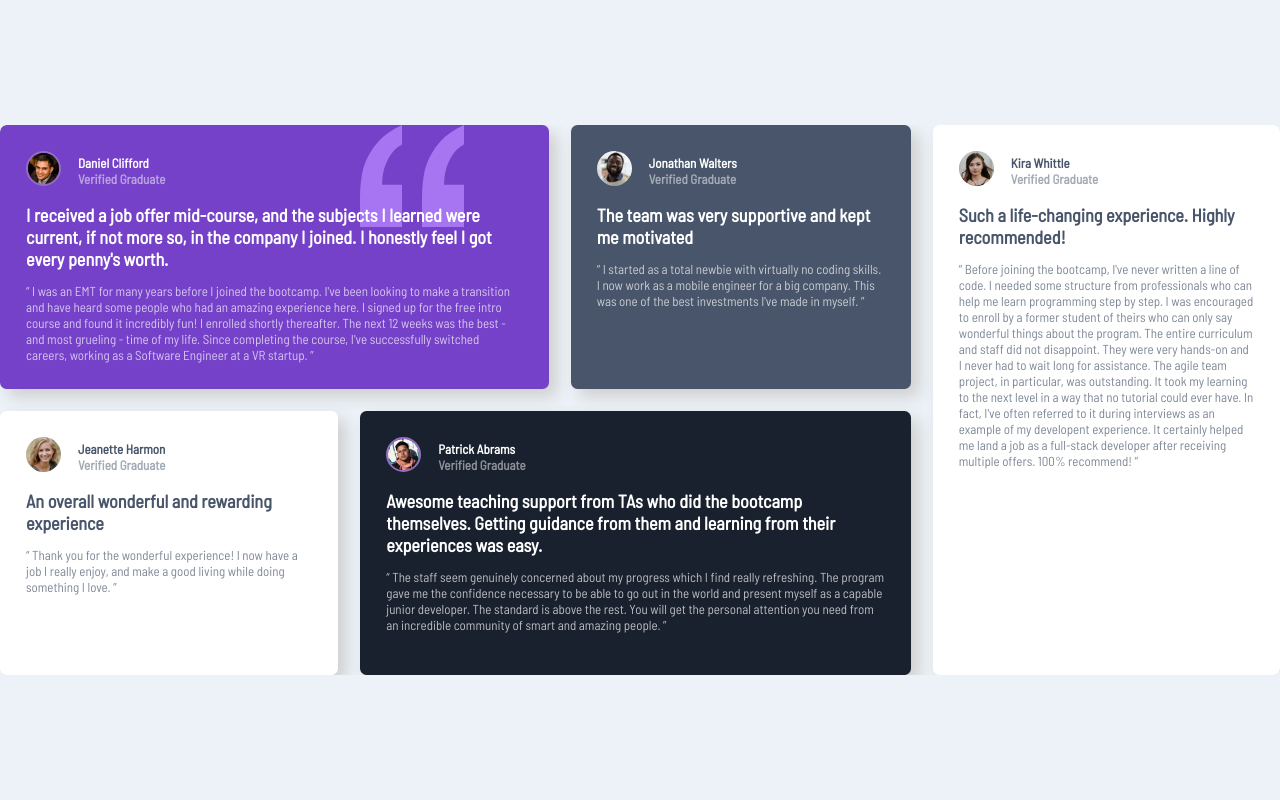
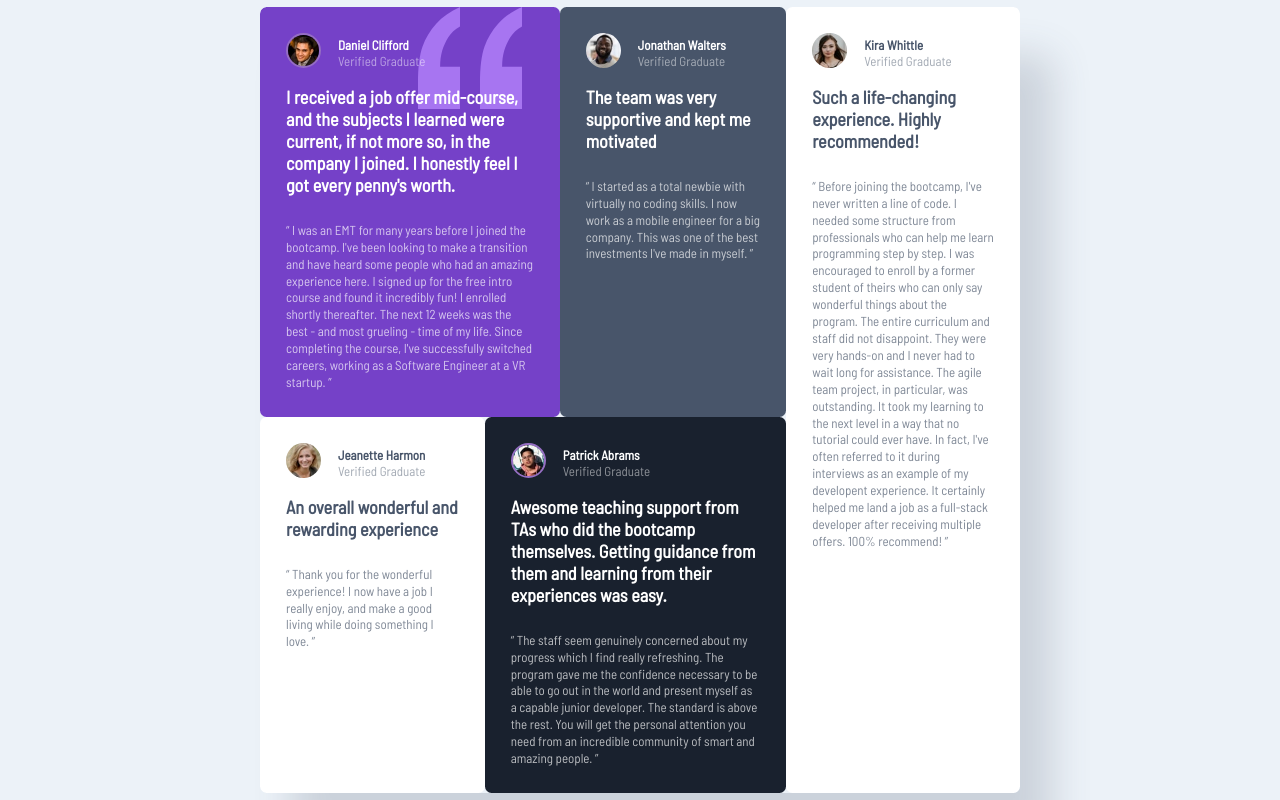
Before and after one commit to Malgorzata-b/Mobile, a plain HTML site: page index.html in a window 1280 px wide. Drawn offline with Linux system fonts and the light colour scheme.

Commit message:
fourth commit

```diff
--- a/Style.css
+++ b/Style.css
@@ -20,9 +20,6 @@
   --Light-grayish-blue: hsl(210, 46%, 95%);
 }
 
-/* 1. "Verified Graduate" has the same color as the person's name with 50% opacity
-2. Review paragraphs inside the quotations have the same color as well, but are at 70% opacity */
-
 body {
   height: 100vh;
   background-color: var(--Light-grayish-blue);
@@ -33,23 +30,25 @@ body {
 
 .Main-container {
   display: grid;
-  /* height: 23rem; */
-  max-width: 1440px;
-  /* border: 2px solid green; */
+
   overflow: hidden;
   border-radius: 0.5rem;
+  margin: 20rem;
+  box-shadow: 2.5rem 3.75rem 3rem rgba(73, 85, 107, 0.2);
 }
 
 .Main-container > * {
-  /* border: 2px solid red; */
   border-radius: 0.5rem;
   width: 100%;
   height: 100%;
 }
-.grid {
-  grid-template-columns: repeat(4, auto);
-  grid-template-rows: 1fr 1fr;
-  gap: 1.7rem;
+
+@media only screen and (min-width: 1440px) {
+  .grid {
+    grid-template-columns: repeat(4, 1fr);
+    grid-template-rows: auto;
+    gap: 2rem;
+  }
 }
 
 .box1 {
@@ -57,33 +56,28 @@ body {
   background: url(images/bg-pattern-quotation.svg) no-repeat;
   background-position: top 0% left 81%;
   background-color: var(--Moderate-violet);
-  box-shadow: 8px 8px 16px var(--Light-gray);
 }
 .box2 {
   background-color: var(--Verydark-grayish-blue);
-  box-shadow: 8px 8px 16px var(--Light-gray);
 }
 .box3 {
   background-color: var(--White);
-  box-shadow: 8px 8px 16px var(--Light-gray);
 }
 .box5 {
   grid-column: 4/5;
   grid-row: 1/3;
   background-color: var(--White);
-  box-shadow: 8px 8px 16px var(--Light-gray);
 }
 .box4 {
   grid-column: 2 / 4;
   background-color: var(--Very-dark-blackish-blue);
-  box-shadow: 8px 8px 16px var(--Light-gray);
 }
 
 h5,
 h2 {
   color: var(--White);
   margin-top: 0.3rem;
-  font-weight: 600px;
+  font-weight: 600;
 }
 h2 {
   font-size: 1.4rem;
@@ -91,13 +85,14 @@ h2 {
 
 h6 {
   color: var(--whiteParagraphs1);
-  font-weight: 500px;
+  font-weight: 500;
 }
 
 p {
   color: var(--whiteParagraphs2);
-  font-weight: 500px;
-  padding-top: 1rem;
+  font-weight: 500;
+  padding-top: 2rem;
+  line-height: 1.3rem;
 }
 .Color-img {
   border: solid 2px var(--moderate-violet-img);
@@ -124,7 +119,7 @@ h3,
 h1 {
   color: var(--Verydark-grayish-blue);
   margin-top: 0.3rem;
-  font-weight: 600px;
+  font-weight: 600;
 }
 h1 {
   font-size: 1.4rem;
@@ -132,23 +127,22 @@ h1 {
 
 h4 {
   color: var(--Verydark-grayish-blue-paragraphs1);
-  font-weight: 500px;
+  font-weight: 500;
 }
 
 .color {
   color: var(--Verydark-grayish-blue-paragraphs2);
-  font-weight: 500px;
-  padding-top: 1rem;
+  font-weight: 500;
+  padding-top: 2rem;
 }
 
-@media only screen and (max-width: 375px) {
-  .Main-container > * {
+@media only screen and (max-width: 376px) {
+  .grid > * {
     display: grid;
-    grid-template-columns: 374px;
-    height: 1550px;
-    /* grid-template-rows: 100px 100px 100px 100px 100px; */
-    grid-column: 1 / 6;
+    grid-column: 1;
     grid-row: auto;
     height: 100%;
+    width: 100%;
+    margin-bottom: 2rem;
   }
 }
```
Also changed, not shown: index.html (+0 -33 lines).
